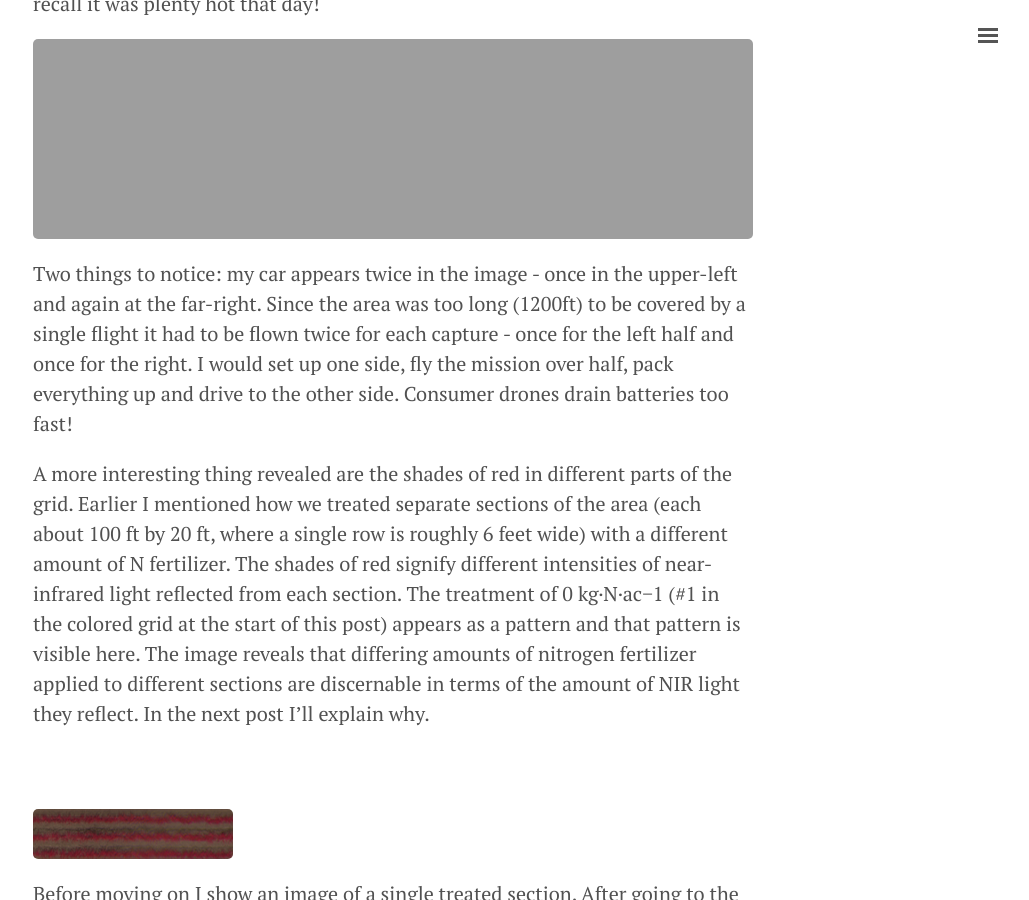
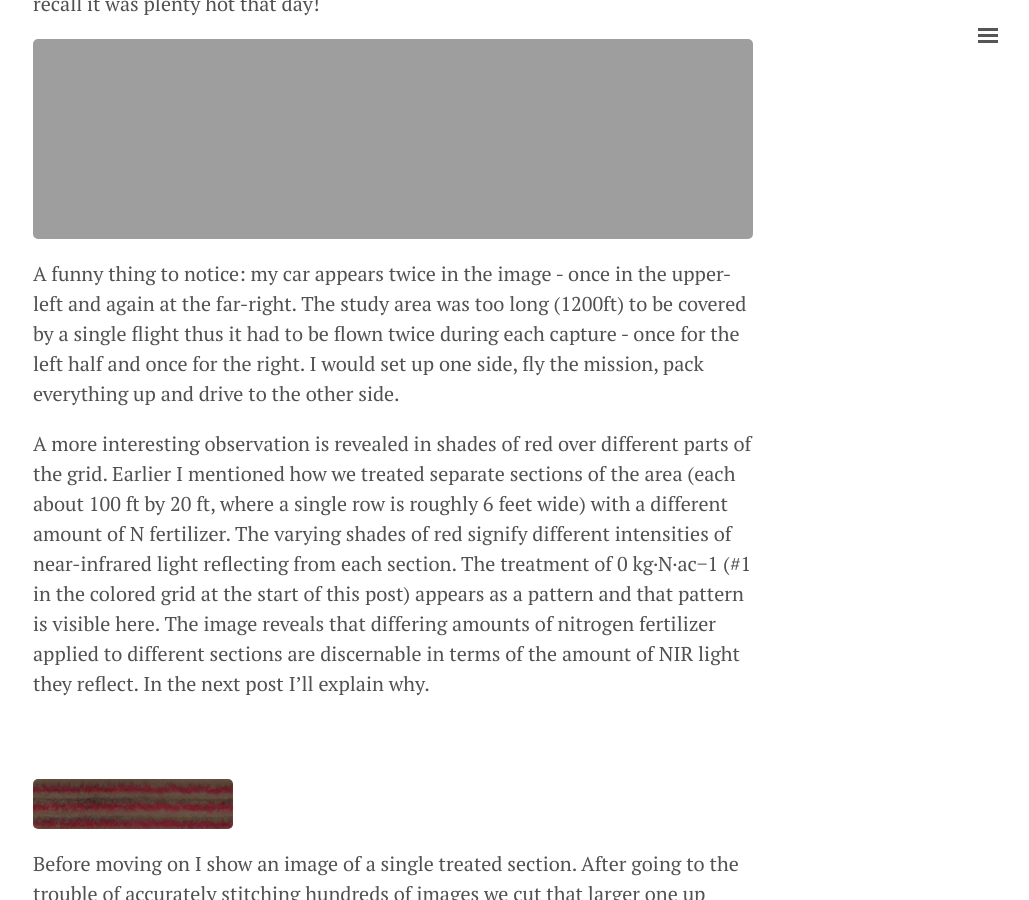
Before and after one commit to geraldmc/geraldmc.github.io, a Jekyll site: the page built from _posts/2019-04-23-predicting-yield-1.md, in a window 1280 px wide and 900 px high, scrolled down 3897 px. Shown: the whole window, without its empty margins (247-1276 px from the left). Built offline with Jekyll 4.4.1, drawn with Linux system fonts in a browser that asks for light colours.

Commit message:
adds PART II

```diff
--- a/_posts/2019-04-23-predicting-yield-1.md
+++ b/_posts/2019-04-23-predicting-yield-1.md
@@ -53,9 +53,9 @@ The process of stitching together hundreds of small images, separating the indiv
 
 ![NGR Full]({{ site.url }}/assets/NGR-full-view.png){:height="200px" width="850px"}
 
-Two things to notice: my car appears twice in the image - once in the upper-left and again at the far-right. Since the area was too long (1200ft) to be covered by a single flight it had to be flown twice for each capture - once for the left half and once for the right. I would set up one side, fly the mission over half, pack everything up and drive to the other side. Consumer drones drain batteries too fast!
+A funny thing to notice: my car appears twice in the image - once in the upper-left and again at the far-right. The study area was too long (1200ft) to be covered by a single flight thus it had to be flown twice during each capture - once for the left half and once for the right. I would set up one side, fly the mission, pack everything up and drive to the other side.
 
-A more interesting thing revealed are the shades of red in different parts of the grid. Earlier I mentioned how we treated separate sections of the area (each about 100 ft by 20 ft, where a single row is roughly 6 feet wide) with a different amount of N fertilizer. The shades of red signify different intensities of near-infrared light reflected from each section. The treatment of 0 kg·N·ac−1 (#1 in the colored grid at the start of this post) appears as a pattern and that pattern is visible here. The image reveals that differing amounts of nitrogen fertilizer applied to different sections are discernable in terms of the amount of NIR light they reflect. In the next post I'll explain why.
+A more interesting observation is revealed in shades of red over different parts of the grid. Earlier I mentioned how we treated separate sections of the area (each about 100 ft by 20 ft, where a single row is roughly 6 feet wide) with a different amount of N fertilizer. The varying shades of red signify different intensities of near-infrared light reflecting from each section. The treatment of 0 kg·N·ac−1 (#1 in the colored grid at the start of this post) appears as a pattern and that pattern is visible here. The image reveals that differing amounts of nitrogen fertilizer applied to different sections are discernable in terms of the amount of NIR light they reflect. In the next post I'll explain why.
 
 <br />
 ![CIR Section 001]({{ site.url }}/assets/2017-04-25_001_3_CIR.png){:height="50px" width="200px"}
```
